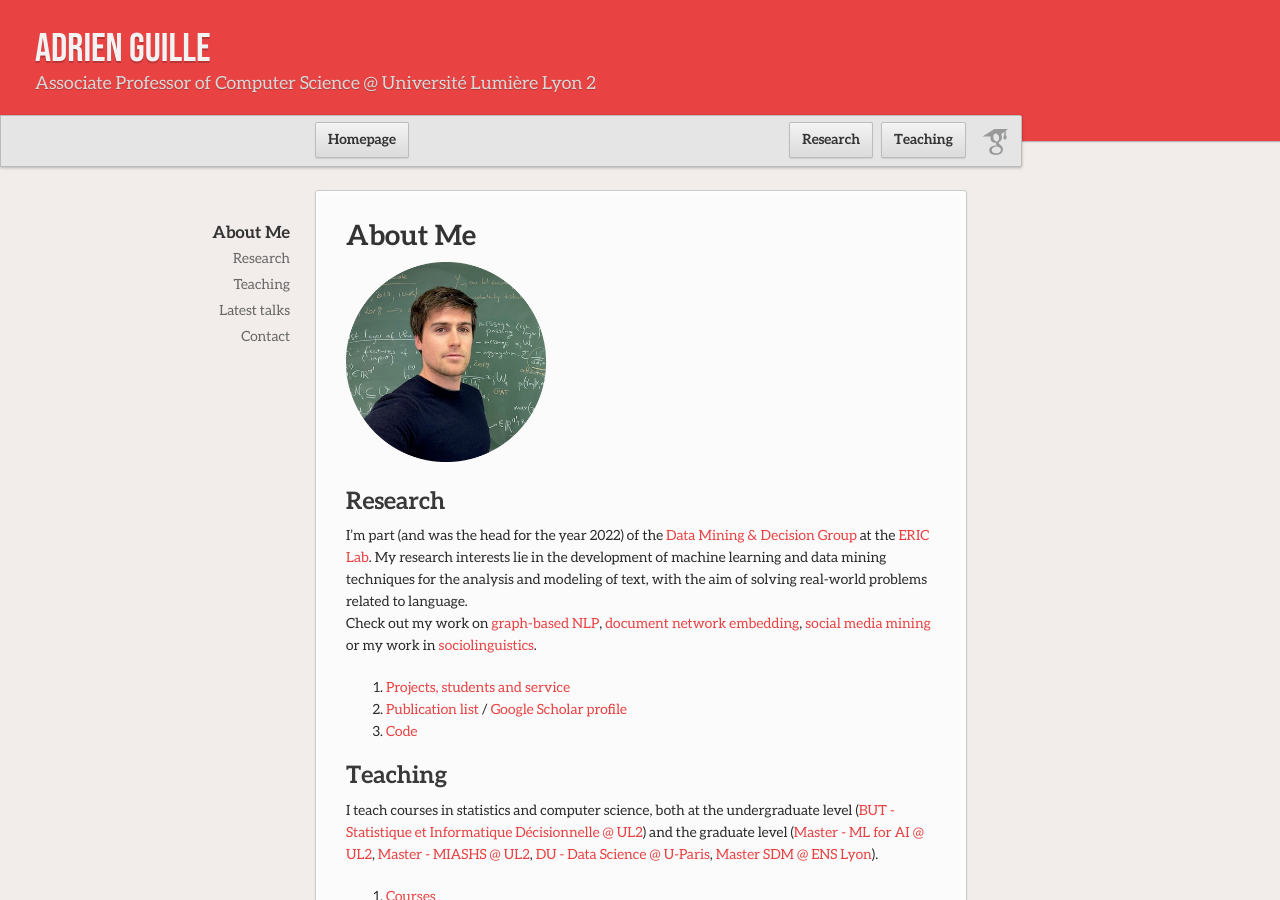
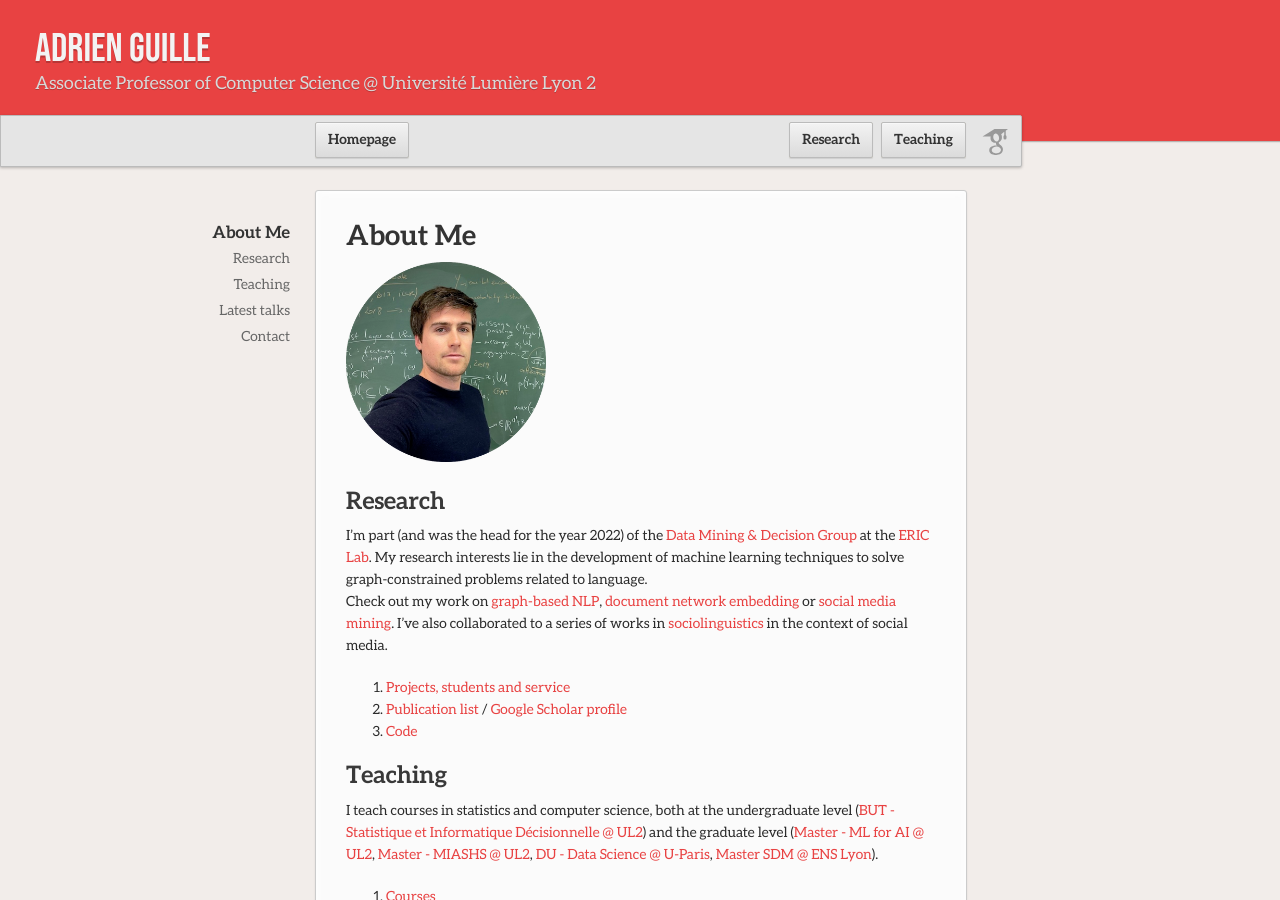
Before and after one commit to AdrienGuille/adrienguille.github.io, a Jekyll site: the page built from index.md, in a window 1280 px wide and 900 px high. Built offline with Jekyll 4.4.1, drawn with Linux system fonts in a browser that asks for light colours; our own code applies the rules of GitHub Pages for plain Markdown files.

Commit message:
Update index.md

```diff
--- a/index.md
+++ b/index.md
@@ -4,7 +4,7 @@
 
 ## Research
 
-I'm part (and was the head for the year 2022) of the [Data Mining & Decision Group](https://eric.msh-lse.fr/recherche/equipe-dmd/) at the [ERIC Lab](https://eric.msh-lse.fr). My research interests lie in the development of machine learning and data mining techniques for the analysis and modeling of text, with the aim of solving real-world problems related to language. <br>Check out my work on [graph-based NLP](https://adrienguille.github.io/graph_nlp.html), [document network embedding](https://adrienguille.github.io/document_network_embedding.html), [social media mining](https://adrienguille.github.io/social_media_mining.html) or my work in [sociolinguistics](https://adrienguille.github.io/sociolinguistics.html).
+I'm part (and was the head for the year 2022) of the [Data Mining & Decision Group](https://eric.msh-lse.fr/recherche/equipe-dmd/) at the [ERIC Lab](https://eric.msh-lse.fr). My research interests lie in the development of machine learning techniques to solve graph-constrained problems related to language. <br>Check out my work on [graph-based NLP](https://adrienguille.github.io/graph_nlp.html), [document network embedding](https://adrienguille.github.io/document_network_embedding.html) or [social media mining](https://adrienguille.github.io/social_media_mining.html). I've also collaborated to a series of works in [sociolinguistics](https://adrienguille.github.io/sociolinguistics.html) in the context of social media.
 
 - [Projects, students and service](https://adrienguille.github.io/research.html)
 - [Publication list](https://adrienguille.github.io/publications.html) / [Google Scholar profile](https://scholar.google.com/citations?user=mM_oO18AAAAJ)
```
